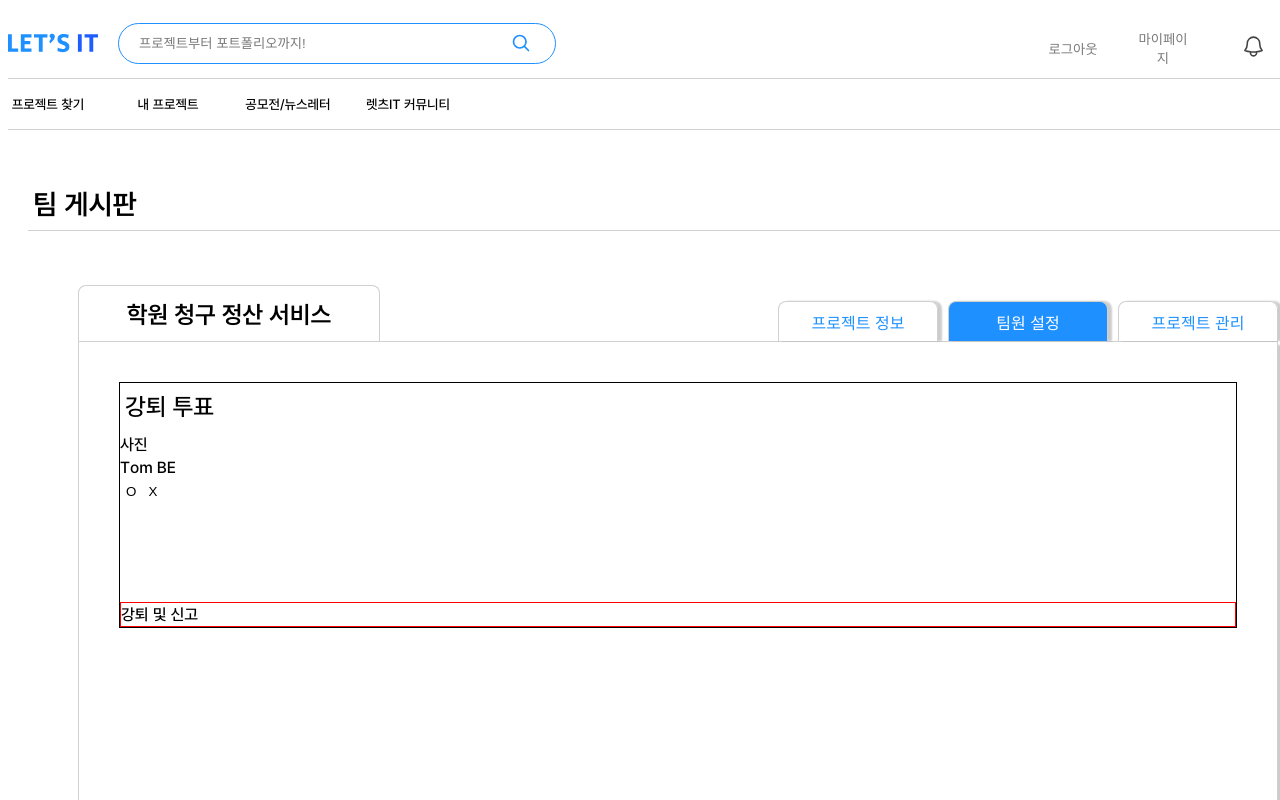
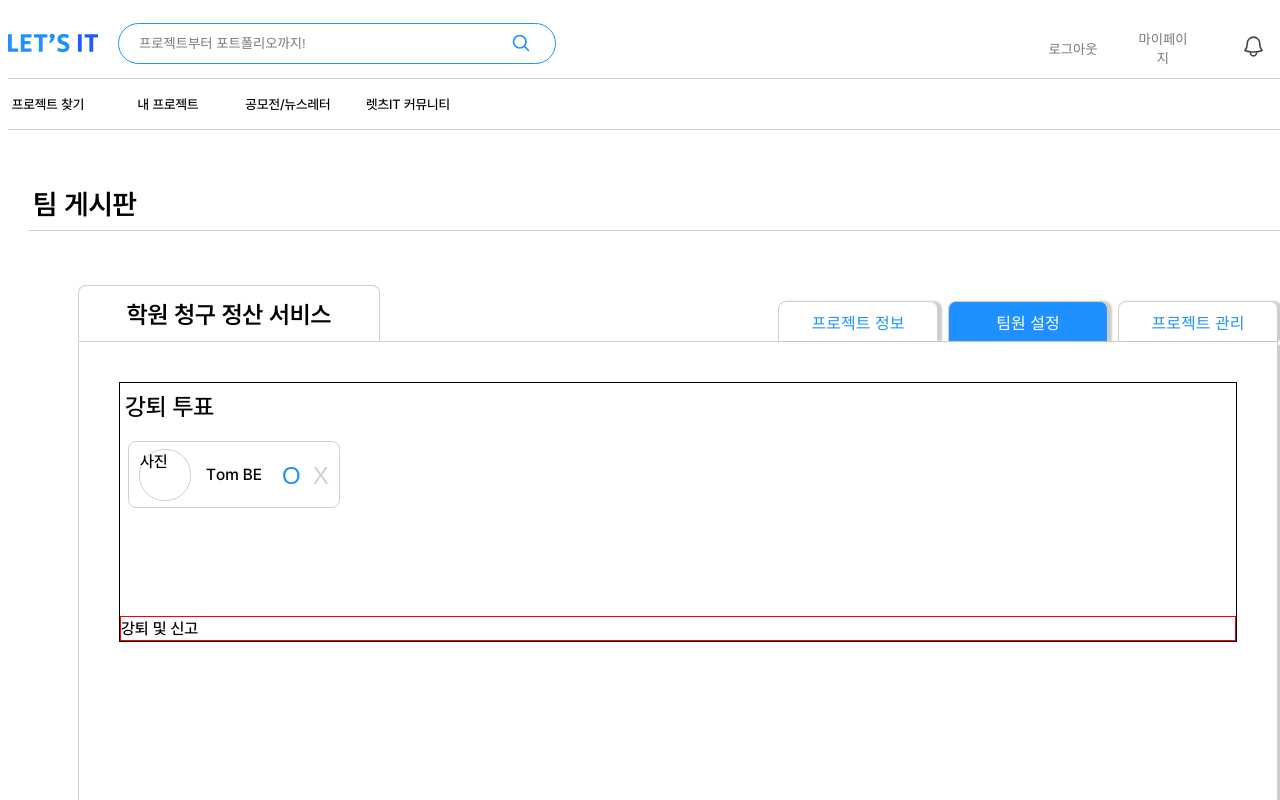
Before and after one commit to yezixx/SOLUX_LETS_IT_Frontend, a React (Vite) app: page /SetMember in a window 1280 px wide. Shown: the top 800 px of the page. Built offline with nearby package versions, Linux system fonts and the light colour scheme; the HTML template or start-up script is replaced by a standard one.

Commit message:
Design: voteKickMember CSS 적용

```diff
--- a/src/Components/Teamboard/SetMember/VoteKick/VoteKickMember/VoteKickMember.module.css
+++ b/src/Components/Teamboard/SetMember/VoteKick/VoteKickMember/VoteKickMember.module.css
@@ -0,0 +1,64 @@
+.voteKickMember {
+  /*border: 1px solid pink;*/
+  padding: 5px;
+}
+
+.voteKickMember_container {
+  /*테두리*/
+  border: 1px solid var(--line-color);
+  border-radius: 8px;
+  /*크기*/
+  width: 210px;
+  height: 65px;
+  /*마진*/
+  margin: 3px;
+  /*요소 배치*/
+  display: flex;
+  align-items: center;
+  /*폰트*/
+  font-size: 16px;
+}
+
+.voteKickMember__profilePic {
+  /*테두리*/
+  border: 1px solid var(--line-color);
+  /*크기*/
+  width: 50px;
+  height: 50px;
+  /*원형으로*/
+  border-radius: 25px;
+  /*마진*/
+  margin-left: 10px;
+}
+
+.voteKickMember__name {
+  /*border: 1px solid black;*/
+  /*크기*/
+  width: 60px;
+  /*마진 - 배치*/
+  margin: auto 0px;
+  margin-left: 15px;
+  /*폰트*/
+  font-size: 16px;
+}
+
+.voteKickMember__button {
+  /*border: 1px solid cyan;*/
+  /*마진*/
+  margin: auto 0px;
+  margin-left: 10px;
+  /*폰트*/
+  font-size: 24px;
+}
+
+.voteKickMember__button--o {
+  /*폰트*/
+  font-size: 24px;
+  color: var(--main-color2);
+}
+
+.voteKickMember__button--x {
+  /*폰트*/
+  font-size: 24px;
+  color: var(--line-color);
+}
```
